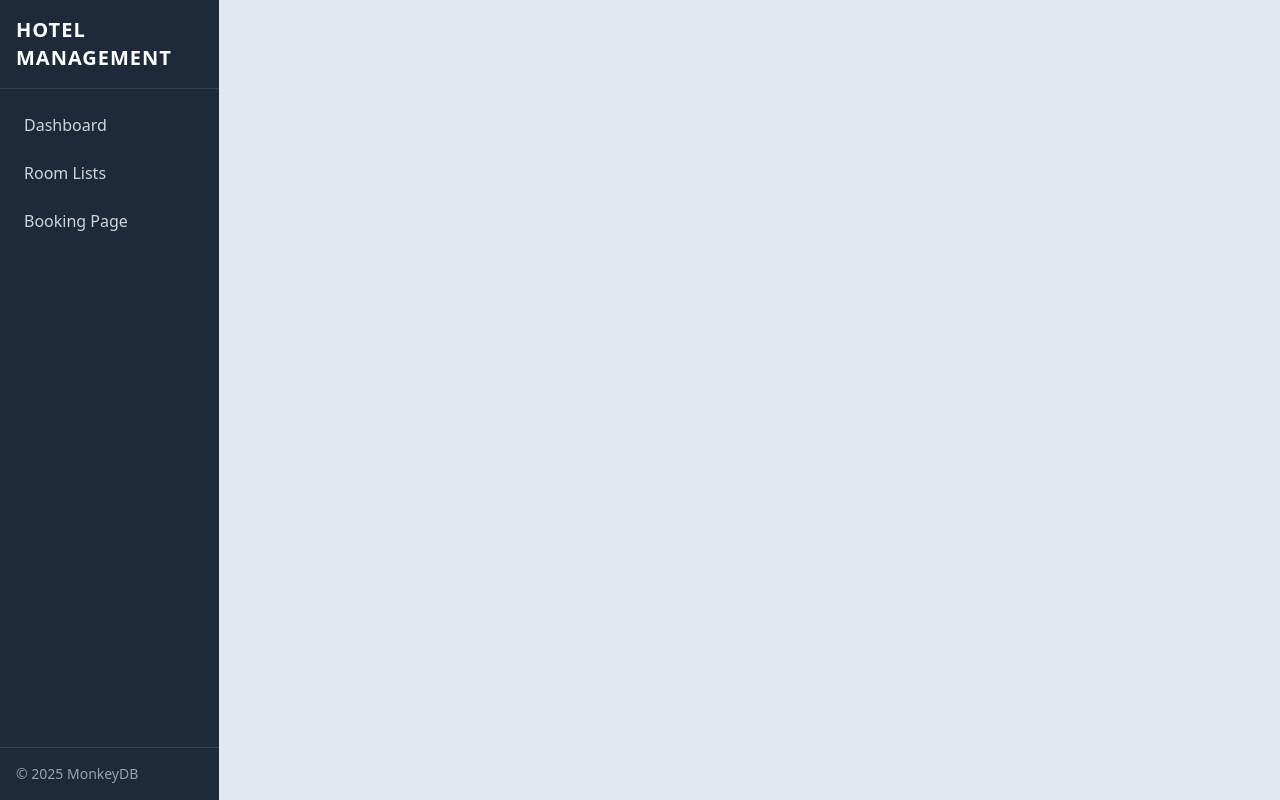
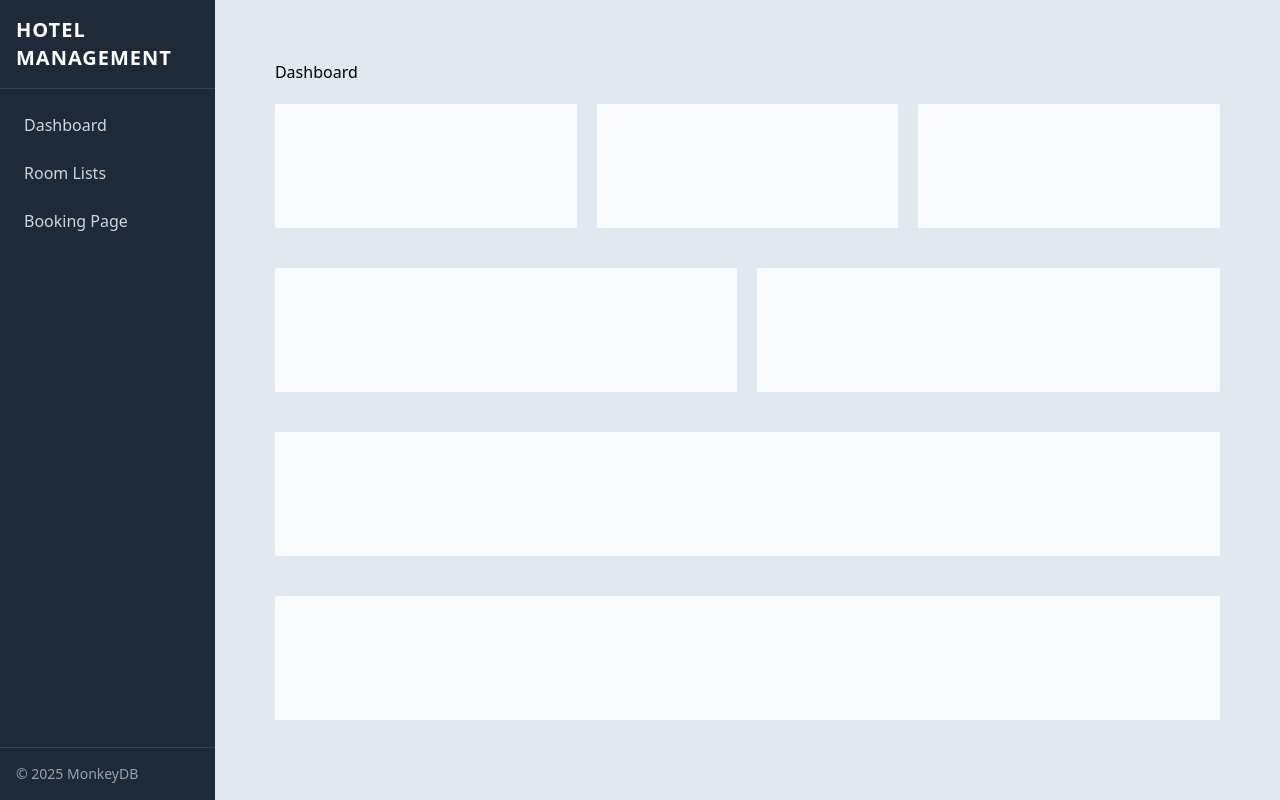
Before and after one commit to Pannnomaly/GroupProject-6, a plain HTML site: page admin-dashboard.html in a window 1280 px wide. Drawn offline with nearby package versions, Linux system fonts and the light colour scheme.

Commit message:
setup dashboard stucture

```diff
--- a/admin-dashboard.html
+++ b/admin-dashboard.html
@@ -7,32 +7,48 @@
         <title>Admin Dashboard</title>
     </head>
     <body class="flex flex-row">
-        <aside id="sidebar" class="top-0 left-0 h-screen bg-gray-800 text-white">
+        <aside id="sidebar" class="bg-gray-800 text-white top-0 left-0 h-screen">
             <div class="flex flex-col h-full">
 
-                <div id="header" class="flex items-center justify-center p-4 border-b border-gray-700">
+                <div id="header" class="border-gray-700 flex items-center justify-center p-4 border-b">
                     <span class="text-xl font-bold tracking-wider uppercase">Hotel Management</span>
                 </div>
 
                 <!-- Use flex-grow to allow menu-id to grow to fill any available space push the header-id and copyright-id away as much as possible -->
                 <nav id="menu" class="flex flex-col flex-grow p-4 gap-2">
-                    <a href="#" class="space-x-3 p-2 rounded-lg text-gray-300 hover:bg-gray-700 hover:text-white hover:font-medium">
+                    <a href="#" class="text-gray-300 hover:bg-gray-700 hover:text-white space-x-3 p-2 rounded-lg hover:font-medium">
                         <span>Dashboard</span>
                     </a>
-                    <a href="#" class="space-x-3 p-2 rounded-lg text-gray-300 hover:bg-gray-700 hover:text-white hover:font-medium">
+                    <a href="#" class="text-gray-300 hover:bg-gray-700 hover:text-white space-x-3 p-2 rounded-lg hover:font-medium">
                         <span>Room Lists</span>
                     </a>
-                    <a href="#" class="space-x-3 p-2 rounded-lg text-gray-300 hover:bg-gray-700 hover:text-white hover:font-medium">
+                    <a href="#" class="text-gray-300 hover:bg-gray-700 hover:text-white space-x-3 p-2 rounded-lg hover:font-medium">
                         <span>Booking Page</span>
                     </a>
                 </nav>
 
-                <div id="copyright" class="p-4 border-t border-gray-700">
-                    <p class="text-sm text-gray-400">© 2025 MonkeyDB</p>
+                <div id="copyright" class="border-gray-700 p-4 border-t">
+                    <p class="text-gray-400 text-sm">© 2025 MonkeyDB</p>
                 </div>
             </div>
         </aside>
-        <main class="bg-slate-200 w-screen">
+        <main class="bg-slate-200 flex flex-col p-15 w-screen">
+            <h1>Dashboard</h1>
+            <div class="flex flex-row pt-5 pb-5 gap-5 flex-1">
+                <div class="bg-gray-50 flex-1"></div>
+                <div class="bg-gray-50 flex-1"></div>
+                <div class="bg-gray-50 flex-1"></div>
+            </div>
+            <div class="flex flex-row pt-5 pb-5 gap-5 flex-1">
+                <div class="bg-gray-50 flex-1"></div>
+                <div class="bg-gray-50 flex-1"></div>
+            </div>
+            <div class="flex flex-row pt-5 pb-5 flex-1">
+                <div class="bg-gray-50 flex-1"></div>
+            </div>
+            <div class="flex flex-row pt-5 pb-5 flex-1">
+                <div class="bg-gray-50 flex-1"></div>
+            </div>
         </main>
     </body>
 </html>
```
